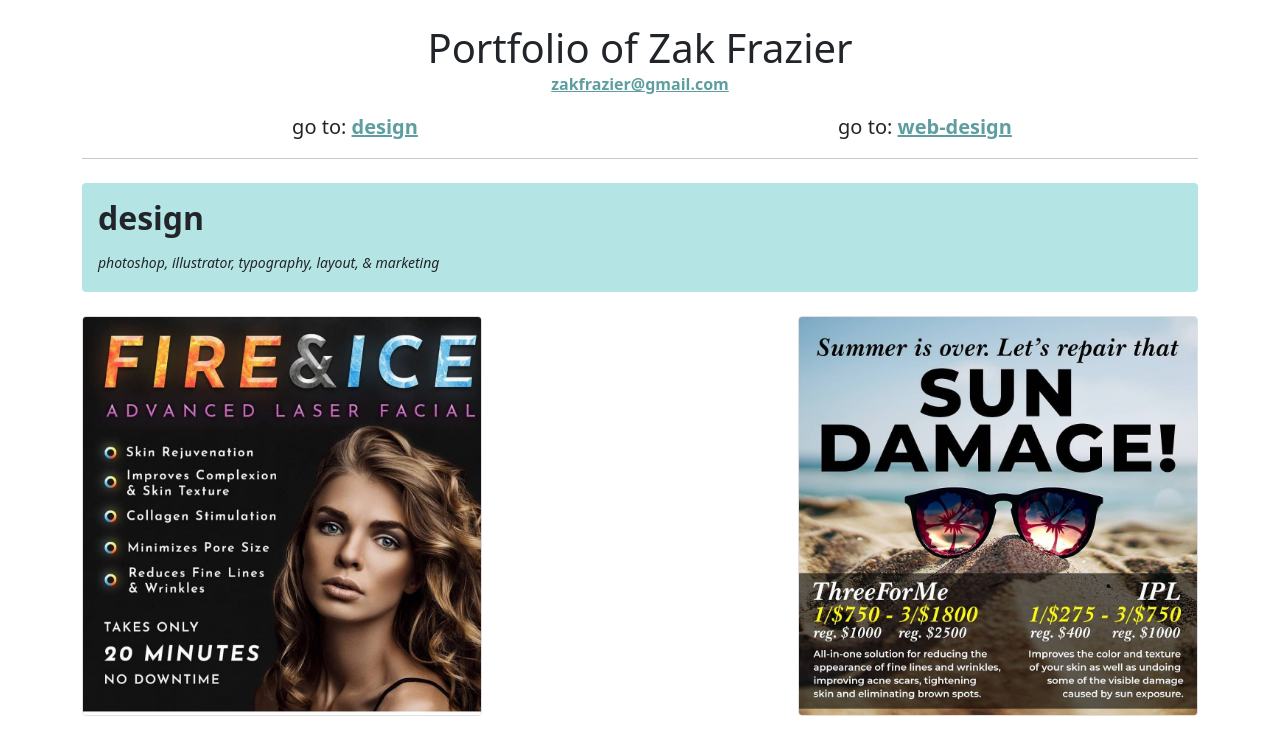
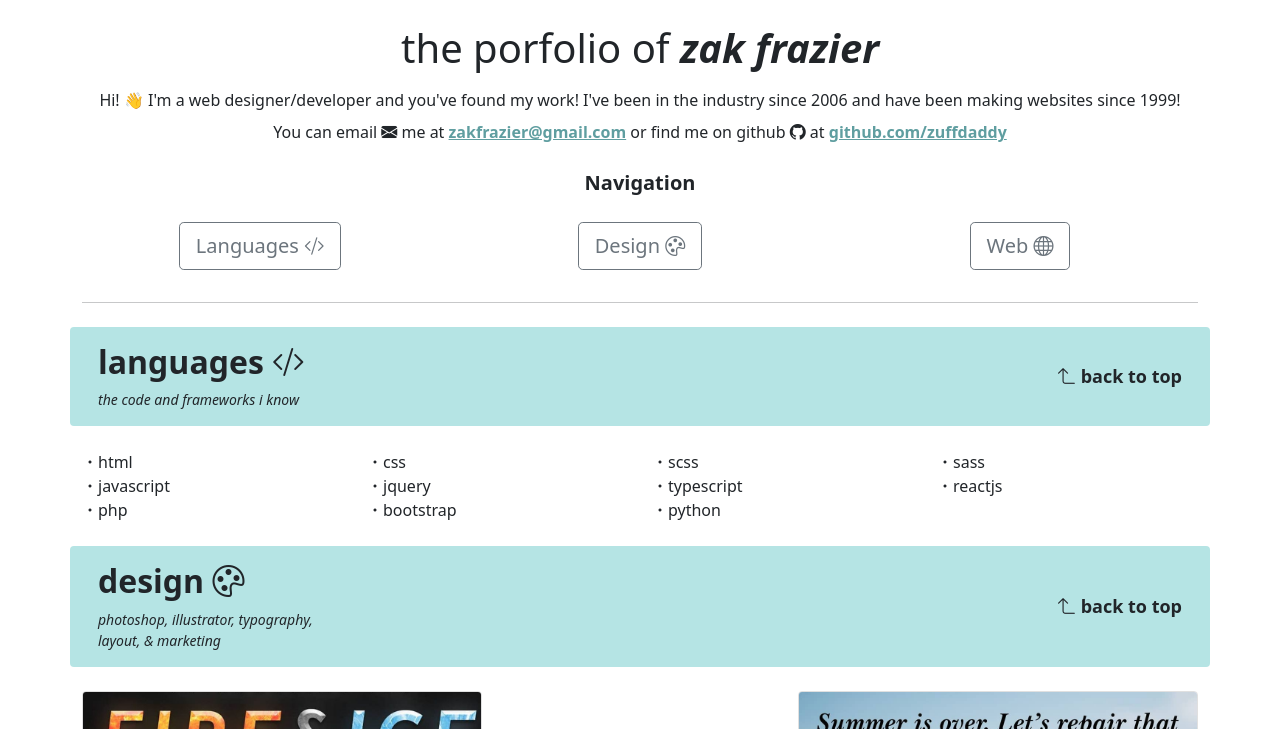
Before and after one commit to zuffdaddy/portfolio, a plain HTML site: page index.html in a window 1280 px wide. Shown: the top 729 px of the page. Drawn offline with nearby package versions, Linux system fonts and the light colour scheme.

Commit message:
new navigation and styling

```diff
--- a/css/style.css
+++ b/css/style.css
@@ -1,11 +1,21 @@
-h2 {
+.header {
   background-color: rgb(181, 228, 228);
   padding: 1rem;
   border-radius: 4px;
 }
 
-h2 span {
+.header p {
   font-size: 14px;
+}
+
+.header a {
+  font-size: 18px;
+  color: #212529;
+  text-decoration: none;
+}
+
+.header a:hover {
+  color: #525d68;
 }
 
 .nav {
--- a/index.html
+++ b/index.html
@@ -4,6 +4,10 @@
     <meta charset="utf-8" />
     <meta name="viewport" content="width=device-width, initial-scale=1" />
     <link href="css/bootstrap.min.css" rel="stylesheet" />
+    <link
+      rel="stylesheet"
+      href="https://cdn.jsdelivr.net/npm/bootstrap-icons@1.5.0/font/bootstrap-icons.css"
+    />
     <link href="css/lightbox.min.css" rel="stylesheet" />
     <link href="css/style.css" rel="stylesheet" />
 
@@ -11,25 +15,78 @@
   </head>
   <body>
     <div class="container">
-      <h1 class="fw-light text-center mt-4 mb-0">Portfolio of Zak Frazier</h1>
-      <p class="text-center">
+      <h1 class="fw-normal text-center mt-4 mb-3">
+        the porfolio of <span class="fw-bold fst-italic">zak frazier</span>
+      </h1>
+      <p class="text-center mb-2">
+        Hi! 👋 I'm a web designer/developer and you've found my work! I've been
+        in the industry since 2006 and have been making websites since 1999!
+      </p>
+      <p class="text-center mb-2">
+        You can email <i class="bi bi-envelope-fill"></i> me at
         <a href="mailto:zakfrazier@gmail.com">zakfrazier@gmail.com</a>
+        or find me on github <i class="bi bi-github"></i> at
+        <a href="https://github.com/zuffdaddy">github.com/zuffdaddy</a>
       </p>
-      <div class="row nav">
-        <div class="col text-center">
-          <p>go to: <a href="#design">design</a></p>
+      <div class="row nav mt-4 mb-4">
+        <p class="text-center fw-bold mb-4">Navigation</p>
+        <div class="col-sm-4 text-center">
+          <a href="#languages" class="btn btn-lg btn-outline-secondary mb-2"
+            >Languages <i class="bi bi-code-slash"></i
+          ></a>
         </div>
-        <div class="col text-center">
-          <p>go to: <a href="#web-design">web-design</a></p>
+        <div class="col-sm-4 text-center">
+          <a href="#design" class="btn btn-lg btn-outline-secondary mb-2">
+            Design <i class="bi bi-palette"></i
+          ></a>
+        </div>
+        <div class="col-sm-4 text-center">
+          <a href="#web" class="btn btn-lg btn-outline-secondary"
+            >Web <i class="bi bi-globe"></i
+          ></a>
         </div>
       </div>
       <hr class="mt-0 mb-4" />
-      <div class="gallery">
-        <h2 id="design" class="fw-bold mb-4">
-          design<br /><span class="fw-normal fst-italic"
-            >photoshop, illustrator, typography, layout, & marketing</span
-          >
+      <div class="row header mb-4">
+        <div class="col-sm-3">
+          <h2 id="languages" class="fw-bold mb-2">
+            languages
+            <i class="bi bi-code-slash"></i>
           </h2>
+          <p class="fw-normal fst-italic mb-0">
+            the code and frameworks i know
+          </p>
+        </div>
+        <div class="col-sm-9 text-end align-self-center">
+          <a href="#top"><i class="bi bi-arrow-90deg-up"></i> back to top</a>
+        </div>
+      </div>
+      <div class="row row-cols-2 row-cols-md-4 mb-4">
+        <div class="col"><i class="bi bi-dot"></i>html</div>
+        <div class="col"><i class="bi bi-dot"></i>css</div>
+        <div class="col"><i class="bi bi-dot"></i>scss</div>
+        <div class="col"><i class="bi bi-dot"></i>sass</div>
+        <div class="col"><i class="bi bi-dot"></i>javascript</div>
+        <div class="col"><i class="bi bi-dot"></i>jquery</div>
+        <div class="col"><i class="bi bi-dot"></i>typescript</div>
+        <div class="col"><i class="bi bi-dot"></i>reactjs</div>
+        <div class="col"><i class="bi bi-dot"></i>php</div>
+        <div class="col"><i class="bi bi-dot"></i>bootstrap</div>
+        <div class="col"><i class="bi bi-dot"></i>python</div>
+      </div>
+      <div class="row header mb-4">
+        <div class="col-sm-3">
+          <h2 id="design" class="fw-bold mb-2">
+            design <i class="bi bi-palette"></i>
+          </h2>
+          <p class="fw-normal fst-italic mb-0">
+            photoshop, illustrator, typography, layout, & marketing
+          </p>
+        </div>
+        <div class="col-sm-9 text-end align-self-center">
+          <a href="#top"><i class="bi bi-arrow-90deg-up"></i> back to top</a>
+        </div>
+      </div>
       <div class="instagram thumbnails">
         <a
           href="images/instagram/2021-10-14-15-16-12.jpg"
@@ -56,9 +113,7 @@
           href="images/instagram/2021-10-14-15-16-53.jpg"
           data-lightbox="instagram"
           alt="instagram"
-            ><img
-              src="images/instagram/2021-10-14-15-16-53.jpg"
-              alt="instagram"
+          ><img src="images/instagram/2021-10-14-15-16-53.jpg" alt="instagram"
         /></a>
         <a
           href="images/instagram/2021-10-14-15-17-00.jpg"
@@ -85,56 +140,51 @@
           href="images/instagram/2021-10-14-15-17-21.jpg"
           data-lightbox="instagram"
           alt="instagram"
-            ><img
-              src="images/instagram/2021-10-14-15-17-21.jpg"
-              alt="instagram"
+          ><img src="images/instagram/2021-10-14-15-17-21.jpg" alt="instagram"
         /></a>
         <a
           href="images/instagram/2021-10-14-15-17-27.jpg"
           data-lightbox="instagram"
           alt="instagram"
-            ><img
-              src="images/instagram/2021-10-14-15-17-27.jpg"
-              alt="instagram"
+          ><img src="images/instagram/2021-10-14-15-17-27.jpg" alt="instagram"
         /></a>
         <a
           href="images/instagram/2021-10-14-15-17-32.jpg"
           data-lightbox="instagram"
           alt="instagram"
-            ><img
-              src="images/instagram/2021-10-14-15-17-32.jpg"
-              alt="instagram"
+          ><img src="images/instagram/2021-10-14-15-17-32.jpg" alt="instagram"
         /></a>
         <a
           href="images/instagram/2021-10-14-15-17-39.jpg"
           data-lightbox="instagram"
           alt="instagram"
-            ><img
-              src="images/instagram/2021-10-14-15-17-39.jpg"
-              alt="instagram"
+          ><img src="images/instagram/2021-10-14-15-17-39.jpg" alt="instagram"
         /></a>
         <a
           href="images/instagram/2021-10-14-15-17-48.jpg"
           data-lightbox="instagram"
           alt="instagram"
-            ><img
-              src="images/instagram/2021-10-14-15-17-48.jpg"
-              alt="instagram"
+          ><img src="images/instagram/2021-10-14-15-17-48.jpg" alt="instagram"
         /></a>
         <a
           href="images/instagram/2021-10-14-15-17-55.jpg"
           data-lightbox="instagram"
           alt="instagram"
-            ><img
-              src="images/instagram/2021-10-14-15-17-55.jpg"
-              alt="instagram"
+          ><img src="images/instagram/2021-10-14-15-17-55.jpg" alt="instagram"
         /></a>
       </div>
-        <h2 id="web-design" class="fw-bold mb-4">
-          web design<br /><span class="fw-normal fst-italic"
-            >html, css, javascript, jquery, php, flexbox</span
-          >
-        </h2>
+
+      <div class="row header mb-4">
+        <div class="col-sm-3">
+          <h2 id="web" class="fw-bold mb-2">web <i class="bi bi-globe"></i></h2>
+          <p class="fw-normal fst-italic mb-0">
+            html, css, javascript, jquery, php, flexbox
+          </p>
+        </div>
+        <div class="col-sm-9 text-end align-self-center">
+          <a href="#top"><i class="bi bi-arrow-90deg-up"></i> back to top</a>
+        </div>
+      </div>
       <div class="thumbnails">
         <div class="web-thumb">
           <a href="https://drceliamendes.com/" target="_blank" alt="web"
@@ -169,9 +219,7 @@
           /></a>
           <div class="buttons">
             <a href="https://zuffdaddy.github.io/homeworldtimeline/">visit</a>
-              <a href="https://github.com/zuffdaddy/homeworldtimeline"
-                >source</a
-              >
+            <a href="https://github.com/zuffdaddy/homeworldtimeline">source</a>
           </div>
         </div>
         <div class="web-thumb">
@@ -184,10 +232,7 @@
           </div>
         </div>
         <div class="web-thumb">
-            <a
-              href="https://zuffdaddy.github.io/ujagd/"
-              target="_blank"
-              alt="web"
+          <a href="https://zuffdaddy.github.io/ujagd/" target="_blank" alt="web"
             ><img src="images/web/ujagd.png" alt="web"
           /></a>
           <div class="buttons">
@@ -209,7 +254,6 @@
         </div>
       </div>
     </div>
-    </div>
 
     <script src="js/bootstrap.bundle.min.js"></script>
     <script src="js/lightbox-plus-jquery.min.js"></script>
```
Also changed, not shown: package-lock.json (deleted). Lines whose indentation alone changed are shown as unchanged.
